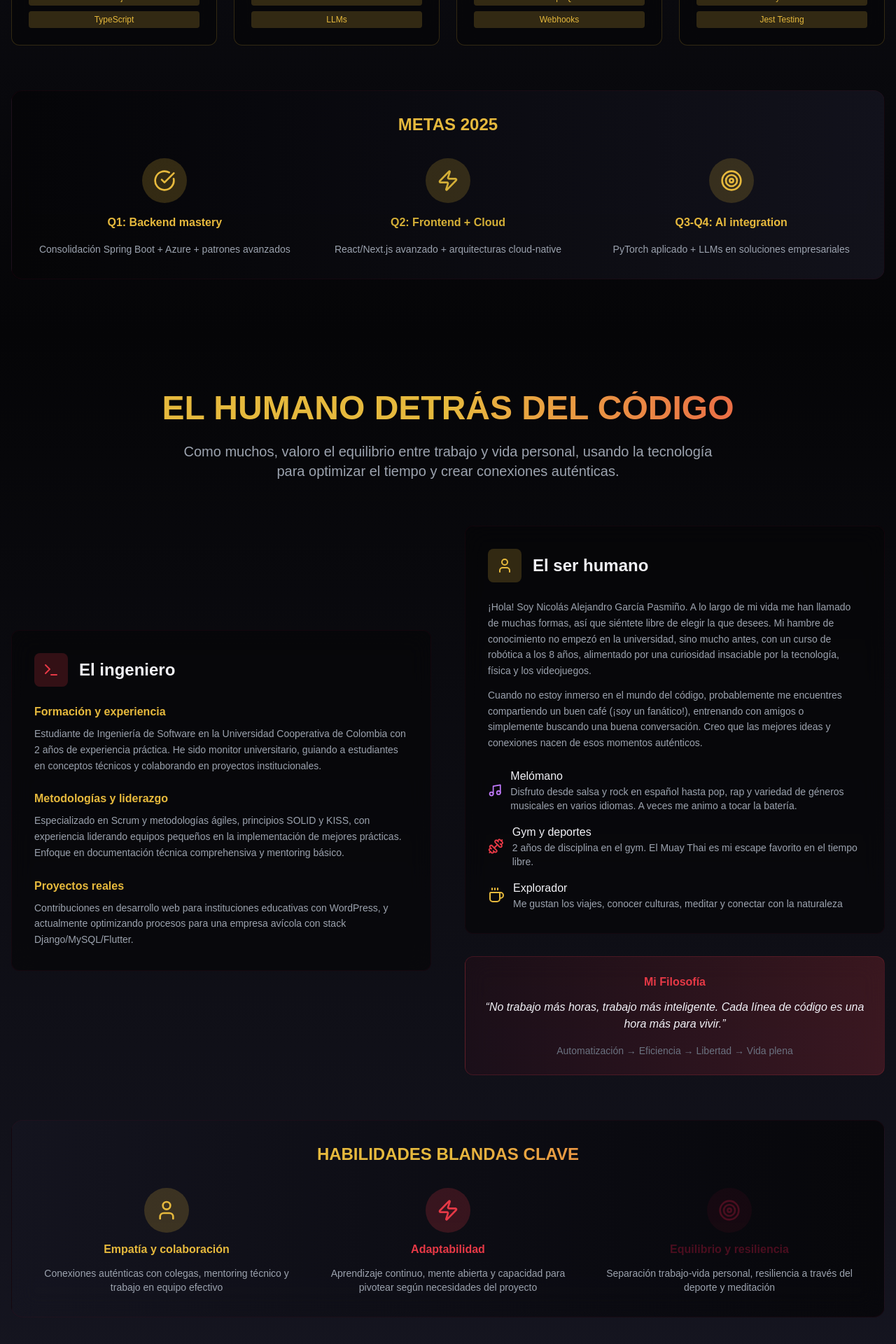
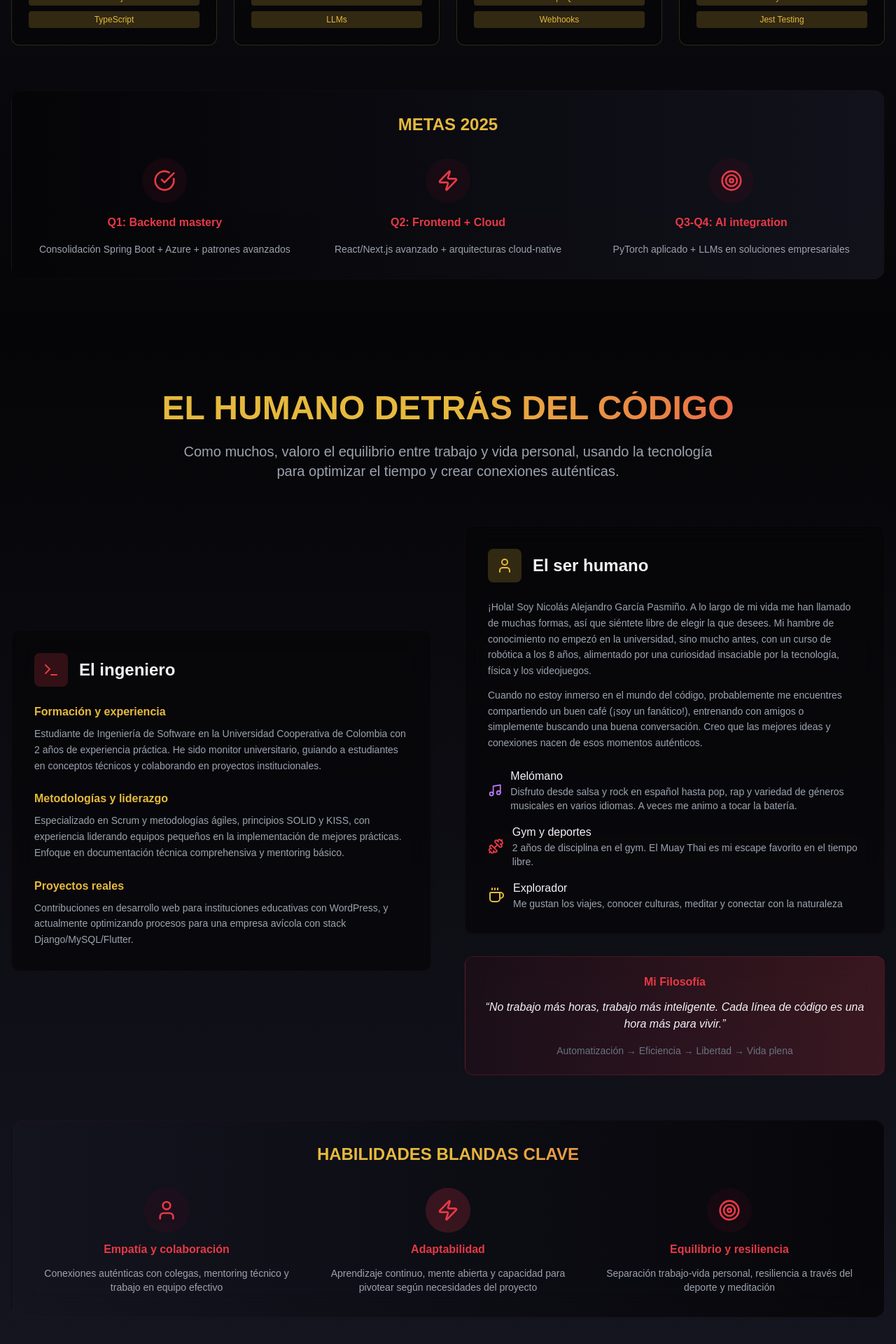
Before and after one commit to Nicolas-12000/Ejemplo-, a Next.js app: page / in a window 1280 px wide. Shown: the part 2817-4737 px from the top of the page at 70% size. Built offline with nearby package versions, Linux system fonts and the light colour scheme.

Commit message:
loco nueva paleta 2

```diff
--- a/src/app/page.tsx
+++ b/src/app/page.tsx
@@ -594,24 +594,24 @@ const Portfolio = () => {
             <h3 className="text-2xl font-bold text-center mb-8 text-[#E6B93D]">METAS 2025</h3>
             <div className="grid md:grid-cols-3 gap-8 text-center">
               <div className="space-y-4">
-                <div className="w-16 h-16 bg-[#E6B93D]/20 rounded-full flex items-center justify-center mx-auto">
-                  <CheckCircle className="w-8 h-8 text-[#E6B93D]" />
+                <div className="w-16 h-16 bg-[#4A0E1F]/20 rounded-full flex items-center justify-center mx-auto">
+                  <CheckCircle className="w-8 h-8 text-[#E63946]" />
                 </div>
-                <h4 className="font-bold text-[#E6B93D]">Q1: Backend mastery</h4>
+                <h4 className="font-bold text-[#E63946]">Q1: Backend mastery</h4>
                 <p className="text-sm text-[#9CA3AF]">Consolidación Spring Boot + Azure + patrones avanzados</p>
               </div>
               <div className="space-y-4">
-                <div className="w-16 h-16 bg-[#D4AF37]/20 rounded-full flex items-center justify-center mx-auto">
-                  <Zap className="w-8 h-8 text-[#D4AF37]" />
+                <div className="w-16 h-16 bg-[#4A0E1F]/20 rounded-full flex items-center justify-center mx-auto">
+                  <Zap className="w-8 h-8 text-[#E63946]" />
                 </div>
-                <h4 className="font-bold text-[#D4AF37]">Q2: Frontend + Cloud</h4>
+                <h4 className="font-bold text-[#E63946]">Q2: Frontend + Cloud</h4>
                 <p className="text-sm text-[#9CA3AF]">React/Next.js avanzado + arquitecturas cloud-native</p>
               </div>
               <div className="space-y-4">
-                <div className="w-16 h-16 bg-[#D4AF37]/20 rounded-full flex items-center justify-center mx-auto">
-                  <Target className="w-8 h-8 text-[#E6B93D]" />
+                <div className="w-16 h-16 bg-[#4A0E1F]/20 rounded-full flex items-center justify-center mx-auto">
+                  <Target className="w-8 h-8 text-[#E63946]" />
                 </div>
-                <h4 className="font-bold text-[#E6B93D]">Q3-Q4: AI integration</h4>
+                <h4 className="font-bold text-[#E63946]">Q3-Q4: AI integration</h4>
                 <p className="text-sm text-[#9CA3AF]">PyTorch aplicado + LLMs en soluciones empresariales</p>
               </div>
             </div>
@@ -734,10 +734,10 @@ const Portfolio = () => {
             <h3 className="text-2xl font-bold text-center mb-8 bg-gradient-to-r from-[#E6B93D] via-[#E6B93D] to-[#E63946] bg-clip-text text-transparent">HABILIDADES BLANDAS CLAVE</h3>
             <div className="grid md:grid-cols-3 gap-6">
               <div className="text-center space-y-3">
-                <div className="w-16 h-16 bg-[#E6B93D]/20 rounded-full flex items-center justify-center mx-auto">
-                  <User className="w-8 h-8 text-[#E6B93D]" />
+                <div className="w-16 h-16 bg-[#4A0E1F]/20 rounded-full flex items-center justify-center mx-auto">
+                  <User className="w-8 h-8 text-[#E63946]" />
                 </div>
-                <h4 className="font-bold text-[#E6B93D]">Empatía y colaboración</h4>
+                <h4 className="font-bold text-[#E63946]">Empatía y colaboración</h4>
                 <p className="text-sm text-[#9CA3AF]">Conexiones auténticas con colegas, mentoring técnico y trabajo en equipo efectivo</p>
               </div>
               <div className="text-center space-y-3">
@@ -749,9 +749,9 @@ const Portfolio = () => {
               </div>
               <div className="text-center space-y-3">
                 <div className="w-16 h-16 bg-[#4A0E1F]/20 rounded-full flex items-center justify-center mx-auto">
-                  <Target className="w-8 h-8 text-[#4A0E1F]" />
+                  <Target className="w-8 h-8 text-[#E63946]" />
                 </div>
-                <h4 className="font-bold text-[#4A0E1F]">Equilibrio y resiliencia</h4>
+                <h4 className="font-bold text-[#E63946]">Equilibrio y resiliencia</h4>
                 <p className="text-sm text-[#9CA3AF]">Separación trabajo-vida personal, resiliencia a través del deporte y meditación</p>
               </div>
             </div>
```
